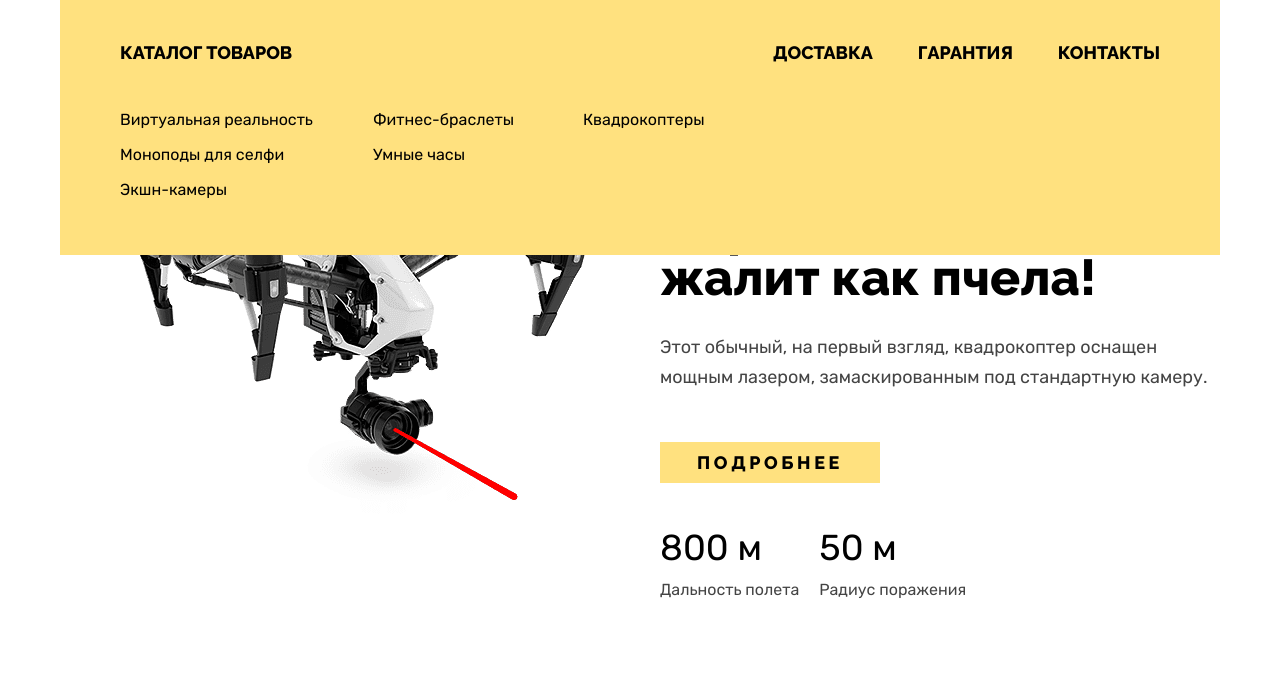
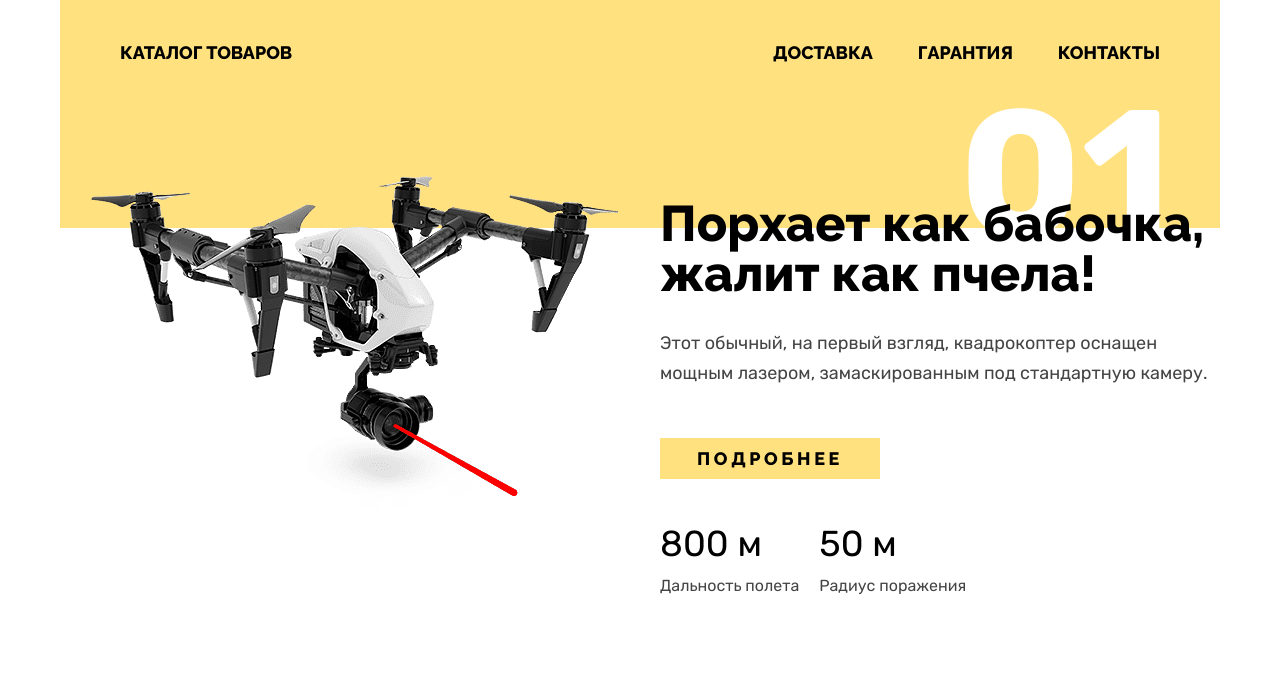
Before and after one commit to htmlacademy-htmlcss/1737917-device-36, a plain HTML site: page index.html in a window 1280 px wide. Shown: the part 108-800 px from the top of the page. Drawn offline with Linux system fonts and the light colour scheme.

Commit message:
Исправляет слайдер

```diff
--- a/index.html
+++ b/index.html
@@ -8,7 +8,7 @@
   </head>
 
   <body>
-    <header class="page-header page-header-index">
+    <header class="page-header">
       <nav class="navigation container">
         <a class="logo-header">
           <img class="logo-header-img" src="images/logo-header.svg" width="145" height="36"
@@ -57,7 +57,7 @@
             <a class="navigation-link" href="#">Контакты</a>
           </li>
         </ul>
-        <ul class="navigation-list navigation-catalog navigation-catalog-visible">
+        <ul class="navigation-list navigation-catalog ">
           <li class="navigation-item">
             <a class="navigation-link" href="#">Виртуальная реальность</a>
             <a class="navigation-link" href="catalog.html">Моноподы для селфи</a>
@@ -75,15 +75,13 @@
     </header>
     <main class="main-index main-container">
       <h1 class="visually-hidden">Интернет-магазин "Девайс".</h1>
-      <section class="promo-slider">
-        <div class="container">
+      <section class="promo-slider container">
         <h2 class="visually-hidden">Промо-блок.</h2>
-          <ul class="promo-slider-list">
+        <ol class="promo-slider-list">
           <li class="promo-slider-item promo-slider-item-current">
             <h3 class="title promo-slider-title">
               Порхает как бабочка, жалит как пчела!
             </h3>
-              <span class="promo-slider-number">01</span>
             <img class="promo-slider-image" src="images/slider/slider-1.png" width="560" height="560"
               alt="Квадракоптер с лазером.">
             <div class="promo-slider-wrapper">
@@ -105,8 +103,7 @@
             </div>
           </li>
           <li class="promo-slider-item ">
-              <h3 class="title promo-slider-title">Худеем правильно!</h3>
-              <span class="promo-slider-number">02</span>
+            <h3 class="title promo-slider-title">Худеем<br>правильно!</h3>
             <img class="promo-slider-image" src="images/slider/slider-2.png" width="560" height="560"
               alt="Фитнес-браслет.">
             <div class="promo-slider-wrapper">
@@ -125,9 +122,8 @@
           </li>
           <li class="promo-slider-item ">
             <h3 class="title promo-slider-title">
-                Делай селфи, как Бен Стиллер!
+              Делай селфи,<br>как Бен Стиллер!
             </h3>
-              <span class="promo-slider-number">03</span>
             <img class="promo-slider-image" src="images/slider/slider-3.png" width="560" height="560"
               alt="Палка для селфи.">
             <div class="promo-slider-wrapper">
@@ -152,7 +148,7 @@
               </dl>
             </div>
           </li>
-          </ul>
+        </ol>
         <button class="promo-slider-advantages-arrow promo-slider-advantages-arrow-left" type="button">
           <span class="visually-hidden">Предыдущая страница.</span>
         </button>
@@ -168,7 +164,6 @@
         <button class="promo-slider-advantages-bullet promo-slider-advantages-bullet-third" type="button">
           <span class="visually-hidden">Третий слайд.</span>
         </button>
-        </div>
       </section>
       <section class="catalog-navigation">
         <h2 class="visually-hidden">Список категорий каталога.</h2>
--- a/styles/styles.css
+++ b/styles/styles.css
@@ -98,14 +98,6 @@ img {
   margin-top: 20px;
 }
 
-.page-header-index {
-  margin-bottom: 630px;
-}
-
-.page-header-inner {
-  margin-bottom: 35px;
-}
-
 .navigation {
   position: relative;
 
@@ -154,6 +146,7 @@ img {
 
 .navigation-list {
   display: flex;
+  flex-wrap: wrap;
   padding: 0 60px;
   margin: 0;
 
@@ -217,7 +210,6 @@ img {
 }
 
 .navigation-main {
-  flex-wrap: wrap;
   justify-content: flex-end;
 
   font-family: "Raleway", sans-serif;
@@ -247,6 +239,7 @@ img {
   position: absolute;
   top: 100%;
   left: 0;
+  z-index: 2;
 
   display: none;
   box-sizing: border-box;
@@ -287,13 +280,9 @@ img {
 /* promo-slider */
 
 .promo-slider {
-  position: absolute;
-  top: 0;
-  right: 0;
-  left: 0;
-  z-index: -1;
+  /* position: relative; */
 
-  min-height: 750px;
+  margin-bottom: 70px;
 }
 
 .promo-slider-list {
@@ -302,53 +291,69 @@ img {
 
   background-image: linear-gradient(
     to bottom,
-    #ffffff 40px,
-    #ffe17f 40px 340px,
-    #ffffff 340px 100%
+    #ffe17f 150px,
+    #ffffff 150px 100%
   );
   list-style: none;
 }
 
 .promo-slider-item {
+  position: relative;
+
   display: none;
+  grid-template-columns: repeat(2, 560px);
+  grid-template-rows: repeat(2, min-content);
+  column-gap: 40px;
   margin: 0 auto;
+}
+
+.promo-slider-item::after {
+  position: absolute;
+  top: 29px;
+  right: 49px;
+
+  font-family: "Rubik", sans-serif;
+  font-size: 180px;
+  line-height: 135px;
+  font-weight: 700;
+  text-align: right;
+  color: #ffffff;
+}
+
+.promo-slider-item:nth-child(1)::after {
+  content: "01";
+}
+
+.promo-slider-item:nth-child(2)::after {
+  content: "02";
+}
+
+.promo-slider-item:nth-child(3)::after {
+  content: "03";
 }
 
 .promo-slider-item-current {
   display: grid;
-  grid-template-columns: repeat(2, 560px);
-  grid-template-rows: 40px 150px 150px min-content 1fr;
-  column-gap: 40px;
 }
 
 .promo-slider-title {
   z-index: 1;
 
   display: block;
-  grid-area: 4/2/5/3;
-  margin: -29px 15px 29px 0;
-}
-
-.promo-slider-number {
-  grid-area: 3/2/4/3;
-  align-self: flex-end;
-  padding-bottom: 32px;
-  margin-right: 49px;
-
-  font-size: 180px;
-  font-weight: 700;
-  text-align: right;
-  color: #ffffff;
+  grid-area: 1/2/2/3;
+  margin-top: 121px;
+  margin-bottom: 29px;
 }
 
 .promo-slider-image {
-  grid-area: 3/1/6/2;
+  grid-area: 1/1/-1/2;
 }
 
 .promo-slider-wrapper {
-  grid-area: 5/2/6/3;
+  grid-area: 2/2/3/3;
   display: flex;
   flex-direction: column;
+  margin-bottom: 38px;
 }
 
 .promo-slider-description {
@@ -816,6 +821,7 @@ img {
 .inner-header {
   box-sizing: border-box;
   padding: 0 60px;
+  margin-top: 35px;
   margin-bottom: 34px;
 }
 
```
Also changed, not shown: catalog.html (+1 -1 lines). Lines whose indentation alone changed are shown as unchanged.
